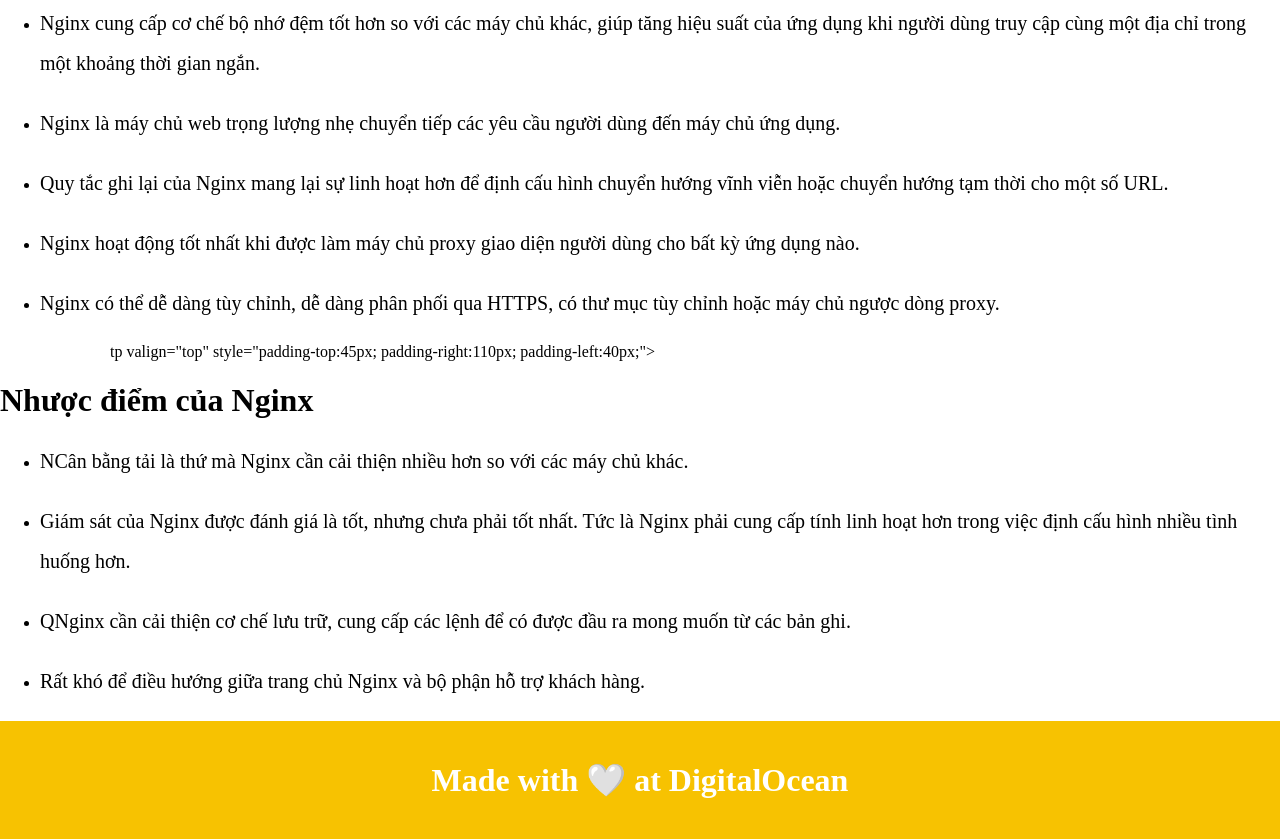
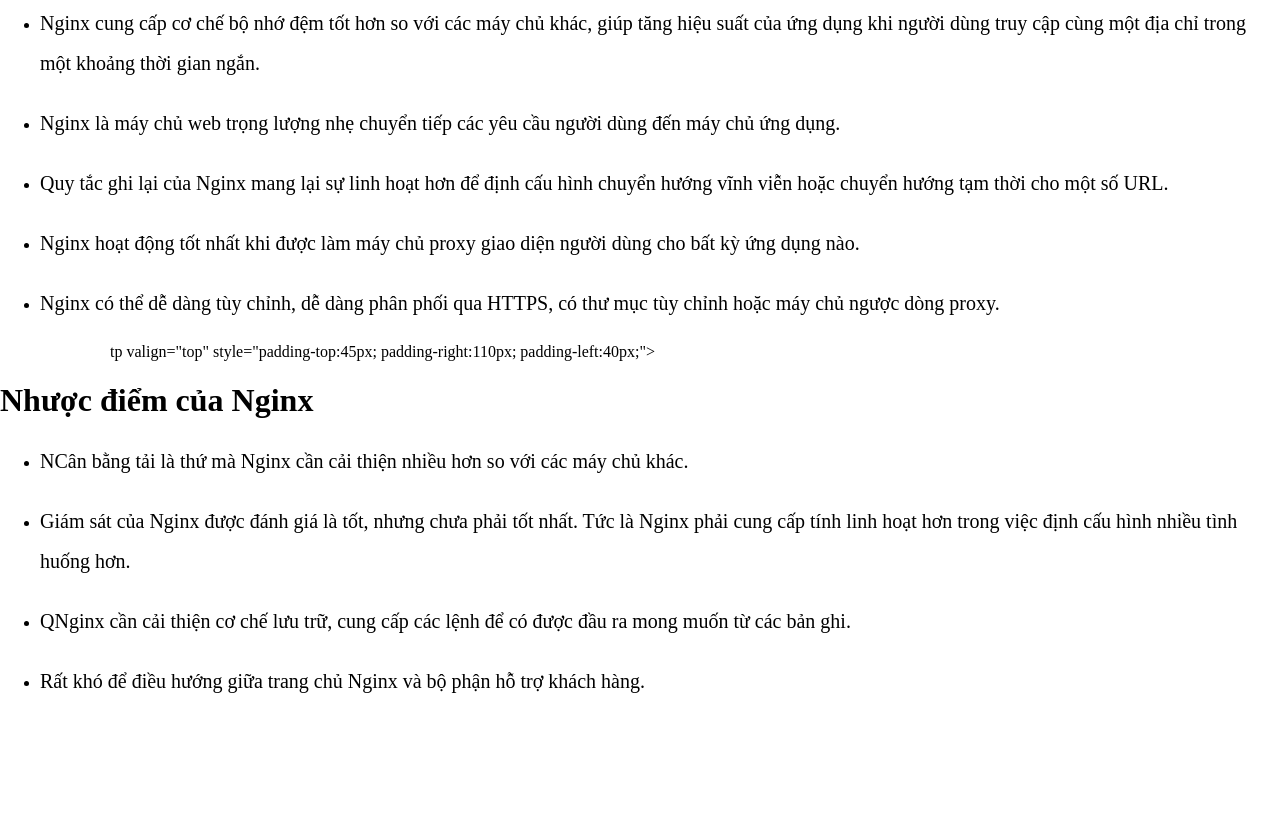
Before and after one commit to hvanh2122/html_demo, a plain HTML site: page index.html in a window 1280 px wide. Shown: the part 1265-2104 px from the top of the page. After the commit the page ends 1986 px from the top, so only its background shows below. Drawn offline with Linux system fonts and the light colour scheme.

Commit message:
Update index.html

```diff
--- a/index.html
+++ b/index.html
@@ -70,10 +70,6 @@ Ngày càng được ưa chuộng và có mặt trên khắp các máy chủ Lin
   	</tp>
   </tr>
 
-
-  <!--Footer-->
-  <div style="height:auto; background-color:#F7C201;">
-  <h1 style="color:white; padding:40px; margin:0; text-align:center;">Made with 🤍 at DigitalOcean</h1>
   </div>
 
 
```
